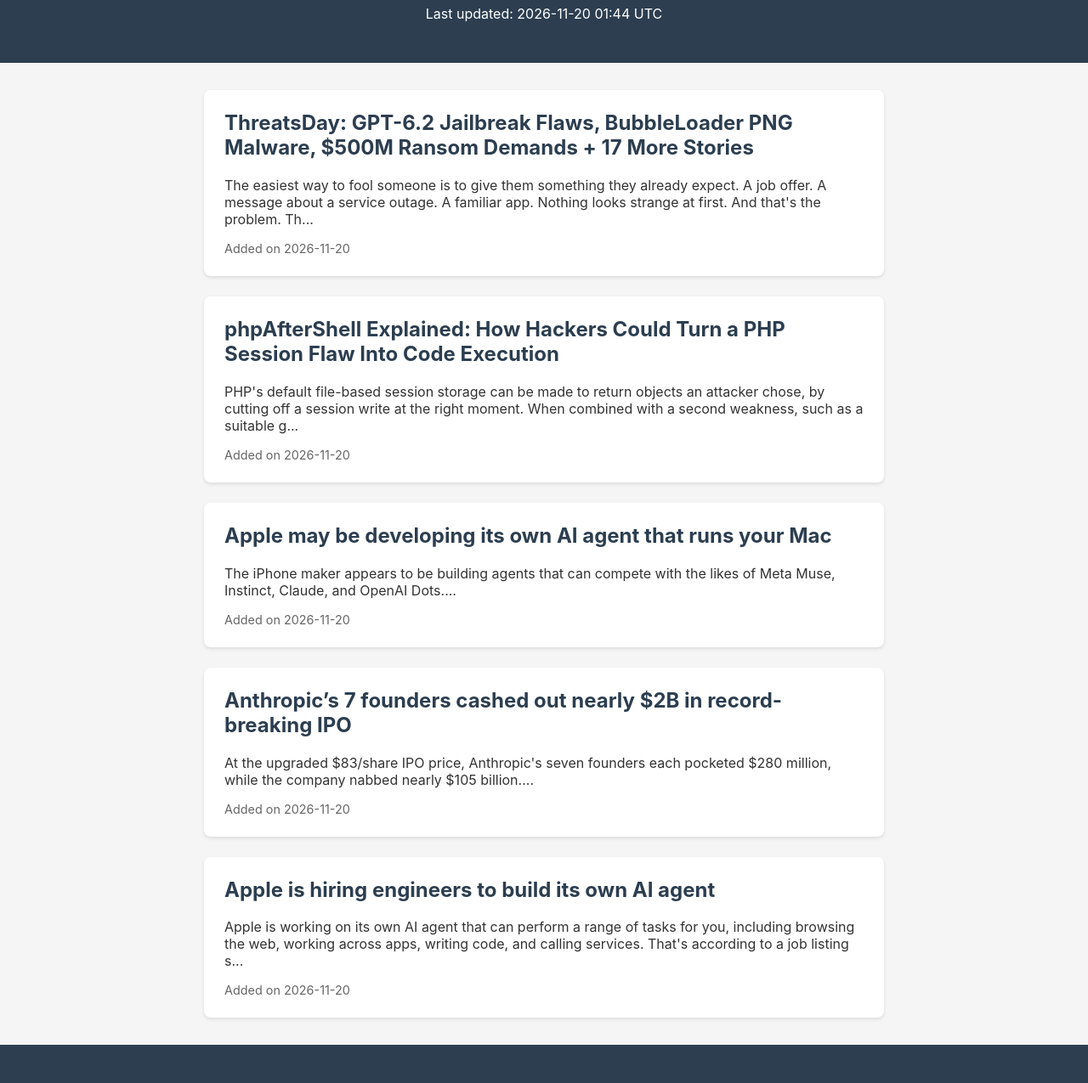
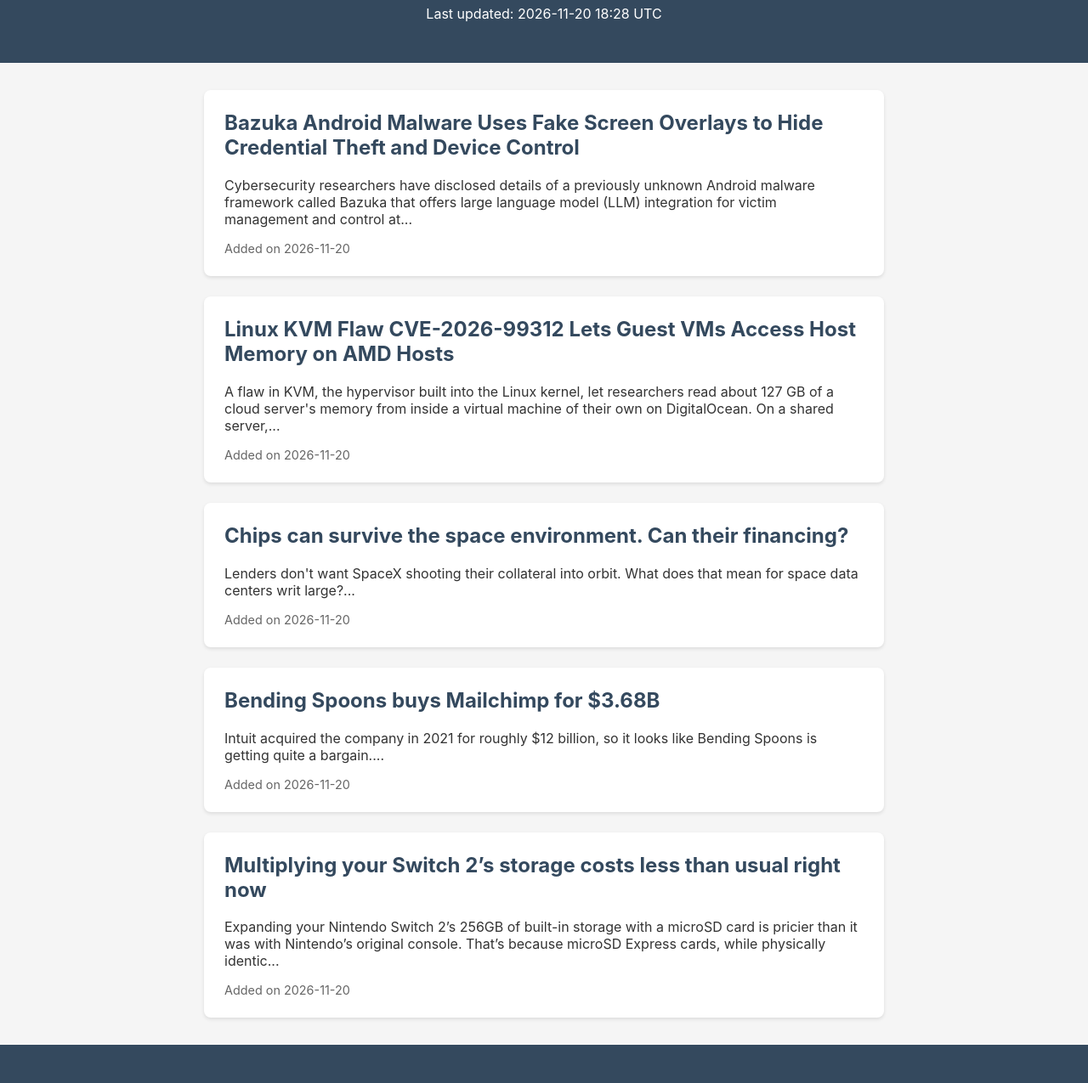
Before and after one commit to prachichhatbar/tech-news-daily, a plain HTML site: page index.html in a window 1280 px wide. Shown: the part 108-1383 px from the top of the page at 85% size. Drawn offline with Linux system fonts and the light colour scheme.

Commit message:
Update technology news feed

```diff
--- a/index.html
+++ b/index.html
@@ -10,37 +10,39 @@
         <body>
             <header>
                 <h1>Tech News Daily</h1>
-                <p>Last updated: 2026-11-20 01:44 UTC</p>
+                <p>Last updated: 2026-11-20 18:28 UTC</p>
             </header>
             <main>
 
                 <article class="news-card">
-                    <h2><a href="https://thehackernews.com/2026/11/threatsday-gpt-62-jailbreak-flaws.html" target="_blank">ThreatsDay: GPT-6.2 Jailbreak Flaws, BubbleLoader PNG Malware, $500M Ransom Demands + 17 More Stories</a></h2>
-                    <p>The easiest way to fool someone is to give them something they already expect. A job offer. A message about a service outage. A familiar app. Nothing looks strange at first. And that's the problem. Th...</p>
+                    <h2><a href="https://thehackernews.com/2026/11/bazuka-android-malware-uses-fake-screen.html" target="_blank">Bazuka Android Malware Uses Fake Screen Overlays to Hide Credential Theft and Device Control</a></h2>
+                    <p>Cybersecurity researchers have disclosed details of a previously unknown Android malware framework called Bazuka that offers large language model (LLM) integration for victim management and control at...</p>
                     <div class="meta">Added on 2026-11-20</div>
                 </article>
 
                 <article class="news-card">
-                    <h2><a href="https://thehackernews.com/2026/11/phpaftershell-explained-how-hackers.html" target="_blank">phpAfterShell Explained: How Hackers Could Turn a PHP Session Flaw Into Code Execution</a></h2>
-                    <p>PHP's default file-based session storage can be made to return objects an attacker chose, by cutting off a session write at the right moment. When combined with a second weakness, such as a suitable g...</p>
+                    <h2><a href="https://thehackernews.com/2026/11/new-linux-kvm-flaw-cve-2026-99312-lets.html" target="_blank">Linux KVM Flaw CVE-2026-99312 Lets Guest VMs Access Host Memory on AMD Hosts</a></h2>
+                    <p>A flaw in KVM, the hypervisor built into the Linux kernel, let researchers read about 127 GB of a cloud server's memory from inside a virtual machine of their own on DigitalOcean.
+
+On a shared server,...</p>
                     <div class="meta">Added on 2026-11-20</div>
                 </article>
 
                 <article class="news-card">
-                    <h2><a href="https://techcrunch.com/2026/11/19/apple-may-be-developing-its-own-ai-agent-that-runs-your-mac/" target="_blank">Apple may be developing its own AI agent that runs your Mac</a></h2>
-                    <p>The iPhone maker appears to be building agents that can compete with the likes of Meta Muse, Instinct, Claude, and OpenAI Dots....</p>
+                    <h2><a href="https://techcrunch.com/2026/11/20/chips-can-survive-the-space-environment-can-their-financing/" target="_blank">Chips can survive the space environment. Can their financing?</a></h2>
+                    <p>Lenders don't want SpaceX shooting their collateral into orbit. What does that mean for space data centers writ large?...</p>
                     <div class="meta">Added on 2026-11-20</div>
                 </article>
 
                 <article class="news-card">
-                    <h2><a href="https://techcrunch.com/2026/11/19/anthropics-7-founders-cashed-out-nearly-2b-in-record-breaking-ipo/" target="_blank">Anthropic’s 7 founders cashed out nearly $2B in record-breaking IPO</a></h2>
-                    <p>At the upgraded $83/share IPO price, Anthropic's seven founders each pocketed $280 million, while the company nabbed nearly $105 billion....</p>
+                    <h2><a href="https://techcrunch.com/2026/11/20/bending-spoons-buys-mailchimp-for-3-68-billion/" target="_blank">Bending Spoons buys Mailchimp for $3.68B</a></h2>
+                    <p>Intuit acquired the company in 2021 for roughly $12 billion, so it looks like Bending Spoons is getting quite a bargain....</p>
                     <div class="meta">Added on 2026-11-20</div>
                 </article>
 
                 <article class="news-card">
-                    <h2><a href="https://www.theverge.com/tech/1038227/apple-ai-agent-engineer-job-listing" target="_blank">Apple is hiring engineers to build its own AI agent</a></h2>
-                    <p>Apple is working on its own AI agent that can perform a range of tasks for you, including browsing the web, working across apps, writing code, and calling services. That's according to a job listing s...</p>
+                    <h2><a href="https://www.theverge.com/gadgets/1037749/microsd-express-card-nintendo-switch-2-black-friday-2026-deal-sale" target="_blank">Multiplying your Switch 2’s storage costs less than usual right now</a></h2>
+                    <p>Expanding your Nintendo Switch 2’s 256GB of built-in storage with a microSD card is pricier than it was with Nintendo’s original console. That’s because microSD Express cards, while physically identic...</p>
                     <div class="meta">Added on 2026-11-20</div>
                 </article>
 
--- a/style.css
+++ b/style.css
@@ -8,7 +8,7 @@
         }
 
         header {
-            background: #2c3e50;
+            background: #34495e;
             color: white;
             padding: 2rem;
             text-align: center;
@@ -33,7 +33,7 @@
         }
 
         .news-card a {
-            color: #2c3e50;
+            color: #34495e;
             text-decoration: none;
         }
 
@@ -46,6 +46,6 @@
         footer {
             text-align: center;
             padding: 2rem;
-            background: #2c3e50;
+            background: #34495e;
             color: white;
         }
```
